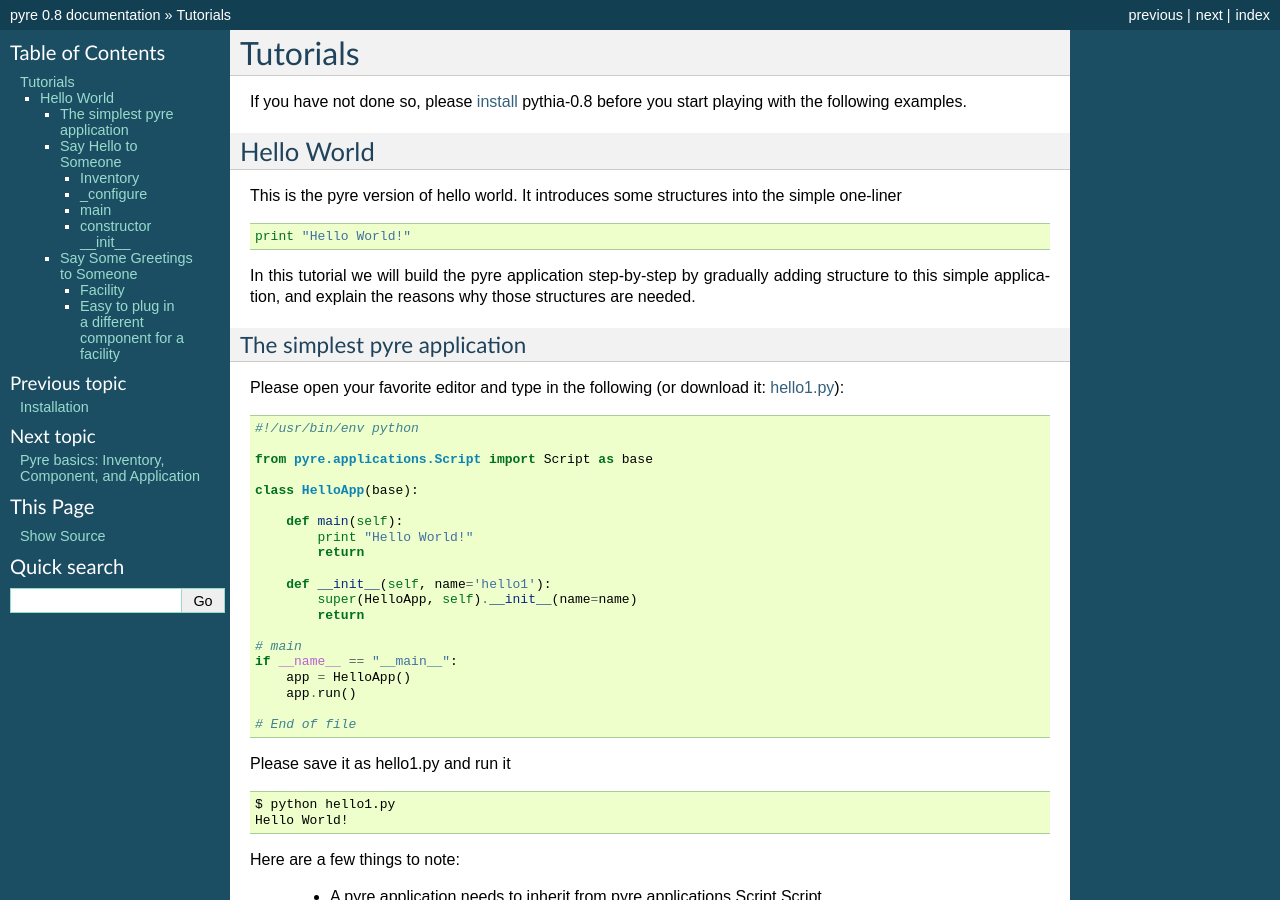
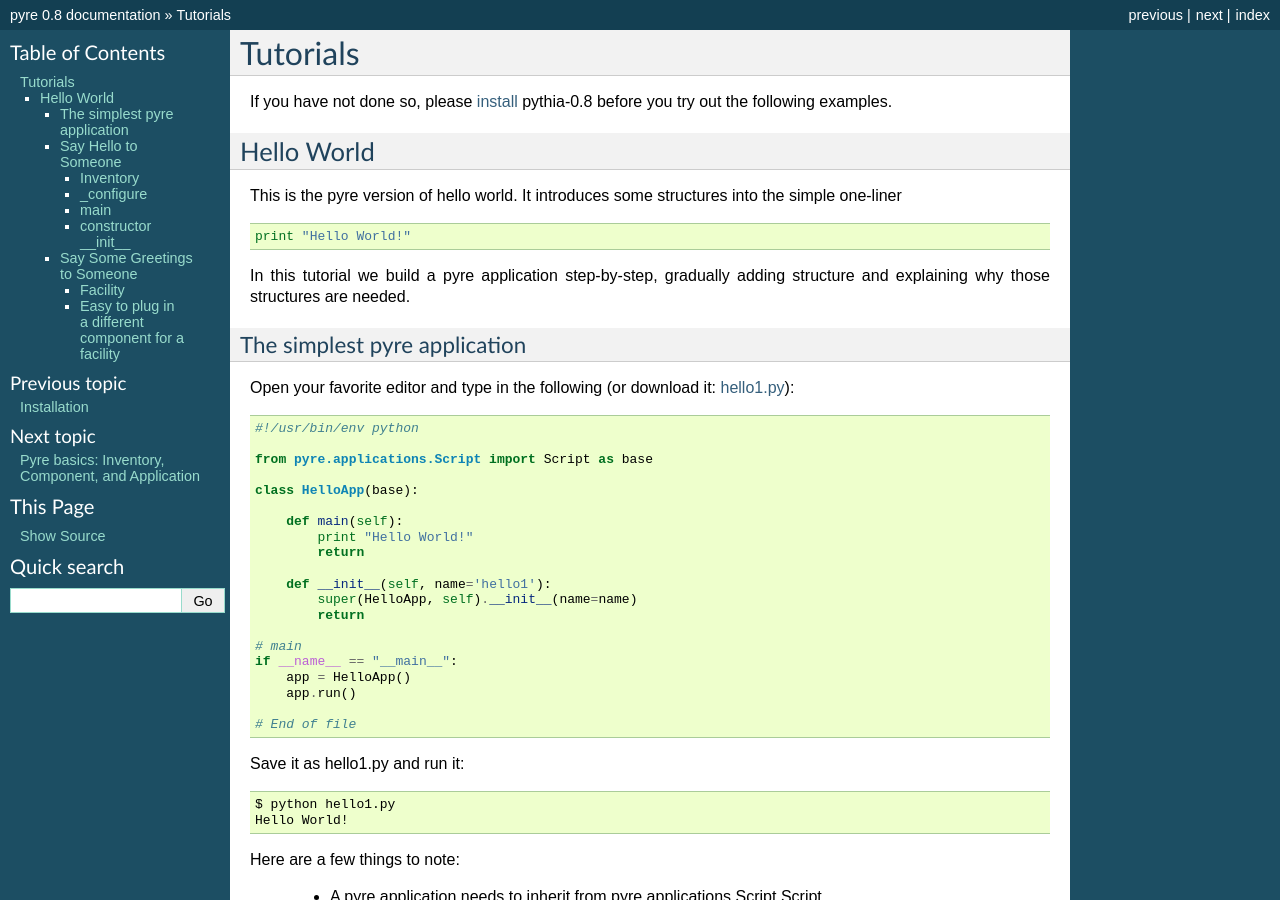
Before and after one commit to danse-inelastic/pyre, a Sphinx documentation site: the page built from docs/pyreTutorials.rst, in a window 1280 px wide and 900 px high. Built offline with Sphinx 7.4.7, drawn with Linux system fonts in a browser that asks for light colours; formulas are drawn with MathJax 3.

Commit message:
more typo fixing and pyre basics documentation

```diff
--- a/docs/pyreHistory.rst
+++ b/docs/pyreHistory.rst
@@ -15,7 +15,7 @@
 ----
 
 * code bloat
-  - def _configure() almost unnecessary
+  - use annotations as much as possible rather than subclassing, factory functions, etc.
 
 
 Opal
--- a/docs/pyreTutorials.rst
+++ b/docs/pyreTutorials.rst
@@ -6,7 +6,7 @@
 
 If you have not done so, please
 :ref:`install <installation>`
-pythia-0.8 before you start playing with the following examples.
+pythia-0.8 before you try out the following examples.
 
 
 Hello World
@@ -16,9 +16,7 @@
     print "Hello World!"
 
 
-In this tutorial we will build the pyre application step-by-step
-by gradually adding structure to this simple application,
-and explain the reasons why those structures are needed.
+In this tutorial we build a pyre application step-by-step, gradually adding structure and explaining why those structures are needed.
 
 
 .. _helloworld1:
@@ -26,7 +24,7 @@
 The simplest pyre application
 ^^^^^^^^^^^^^^^^^^^^^^^^^^^^^^
 
-Please open your favorite editor and type in the following (or download it: `hello1.py <tutorials/hello1.py>`_)::
+Open your favorite editor and type in the following (or download it: `hello1.py <tutorials/hello1.py>`_)::
 
   #!/usr/bin/env python
 
@@ -50,7 +48,7 @@
   # End of file
 
 
-Please save it as hello1.py and run it ::
+Save it as hello1.py and run it::
 
   $ python hello1.py
   Hello World!
--- a/docs/thingsToAddToPyreDocsBk.txt
+++ b/docs/thingsToAddToPyreDocsBk.txt
@@ -51,3 +51,6 @@
  me:  ahhh...that's right...
 thx!!!
  Jiao:  sure
+
+
+* eventually change the look and feel to help people understand it is revised...use http://matplotlib.sourceforge.net/sampledoc/custom_look.html
```
Also changed, not shown: docs/pyreBasics.rst (+28 -39 lines).
